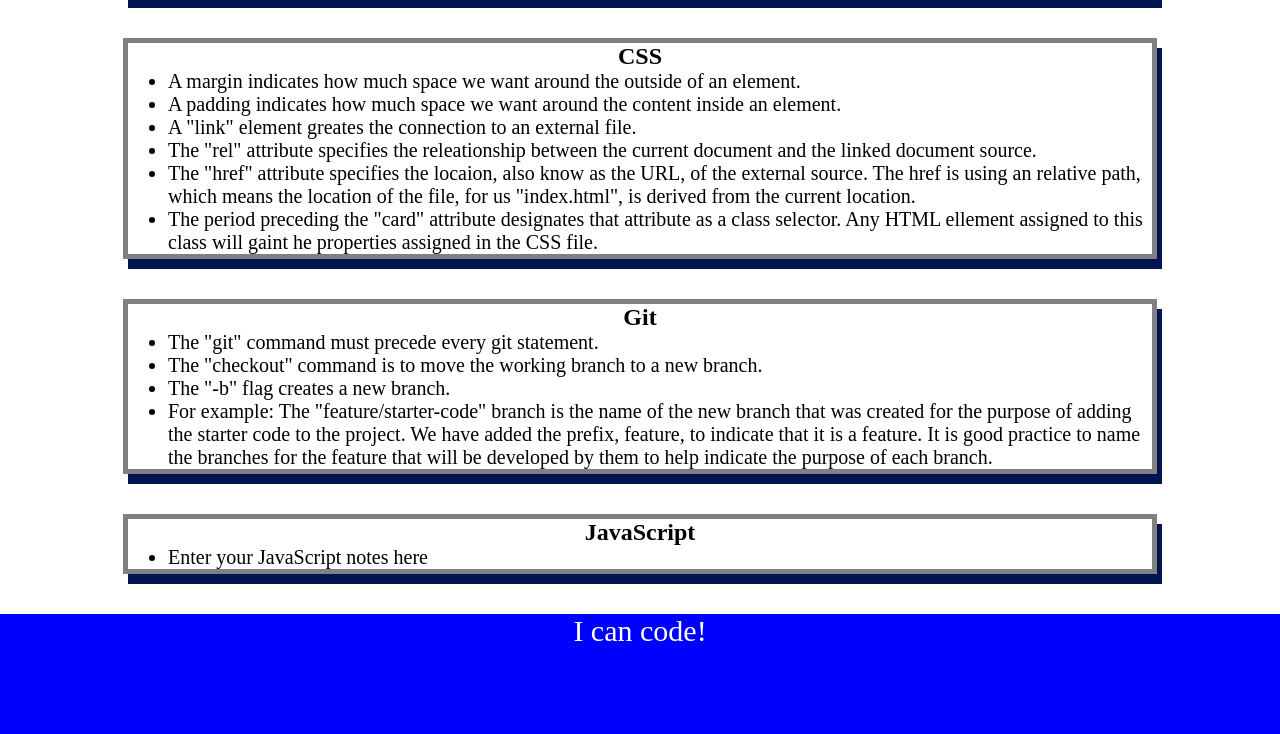
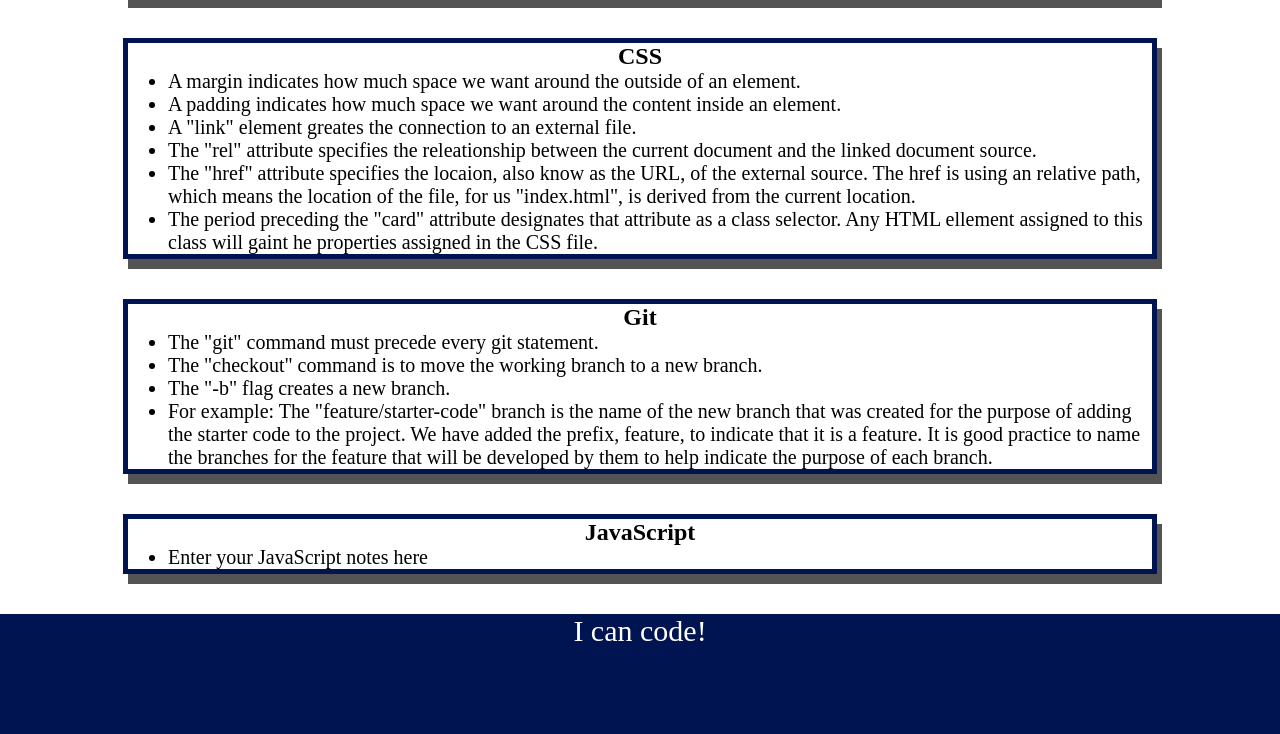
Before and after one commit to Ajthompson88/prework-study-guide, a plain HTML site: page prework-study-guide/index.html in a window 1280 px wide. Shown: the part 452-1186 px from the top of the page. Drawn offline with Linux system fonts and the light colour scheme.

```diff
--- a/prework-study-guide/assets/style.css
+++ b/prework-study-guide/assets/style.css
@@ -7,7 +7,7 @@
    footer {
     width: 100%;
     height: 120px;
-    background-color: blue;
+    background-color: #001451;
     color: white;
    }
 
@@ -36,6 +36,6 @@
    .card {
     width: 80%;
     margin: 40px auto;
-    border: 5px solid gray;
-    box-shadow: 5px 10px #001451;
+    border: 5px solid #001451;
+    box-shadow: 5px 10px #545454;
    }
```
Also changed, not shown: prework-study-guide/assets/script.js (added).
